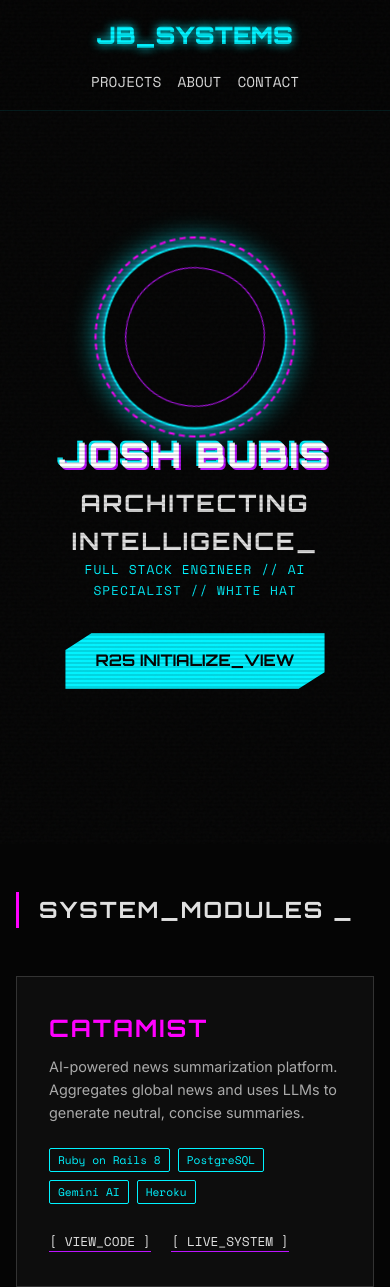
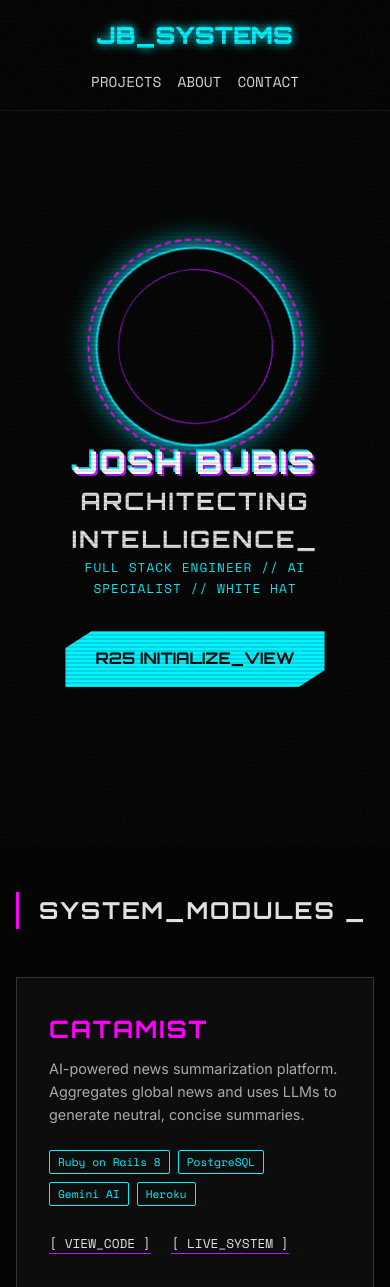
Before and after one commit to JoshBubis/joshbubis.com, a plain HTML site: page index.html in a window 390 px wide. Shown: the top 1287 px of the page. Drawn offline with nearby package versions, Linux system fonts and the light colour scheme.

Commit message:
Strict mobile responsiveness: Fluid typography and max-width constraints

```diff
--- a/style.css
+++ b/style.css
@@ -401,6 +401,8 @@ h1.glitch {
     body {
         overflow-x: hidden;
         width: 100%;
+        max-width: 100vw;
+        /* Strict limit */
     }
 
     /* Navbar */
@@ -434,18 +436,21 @@ h1.glitch {
     }
 
     h1.glitch {
-        font-size: 2.2rem;
-        /* Much smaller to fit screen */
+        font-size: clamp(1.8rem, 8vw, 3rem);
+        /* Fluid font size */
         word-break: break-word;
+        line-height: 1.2;
     }
 
     .hero-sub {
         font-size: 0.8rem;
+        padding: 0 1rem;
     }
 
     .cyber-circle {
-        width: 180px;
-        height: 180px;
+        width: clamp(150px, 50vw, 250px);
+        /* Fluid size */
+        height: clamp(150px, 50vw, 250px);
         margin: 0 auto;
     }
 
@@ -455,12 +460,13 @@ h1.glitch {
     }
 
     .section-title {
-        font-size: 1.4rem;
-        /* Reduced from 1.8rem to fit "ESTABLISH_UPLINK" */
+        font-size: clamp(1.2rem, 6vw, 2rem);
+        /* Fluid font size */
         border-left: 3px solid var(--neon-pink);
         word-break: break-word;
-        /* Ensure long words wrap */
         hyphens: auto;
+        overflow-wrap: break-word;
+        /* Extra safety */
     }
 
     /* About & Contact */
@@ -468,7 +474,6 @@ h1.glitch {
     #contact {
         padding: 3rem 1rem;
         padding-bottom: 5rem;
-        /* Extra padding at bottom */
     }
 
     .skill-cloud {
```
